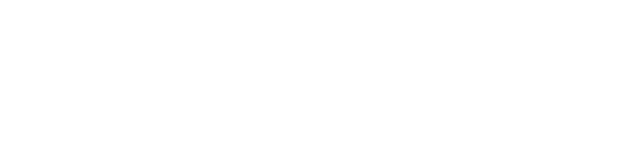
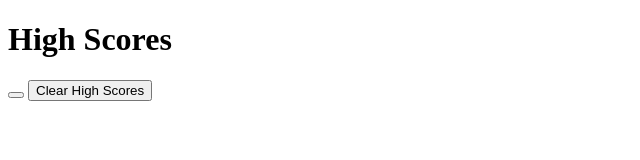
Before and after one commit to jrbeike/Code-Quiz, a plain HTML site: page high-scores.html in a window 1280 px wide. Shown: the whole page, without its empty margins (0-640 px from the left). Drawn offline with Linux system fonts and the light colour scheme.

Commit message:
Update high-scores.html
add buttons

```diff
--- a/high-scores.html
+++ b/high-scores.html
@@ -8,3 +8,13 @@
     <link rel="stylesheet" href="./assets/css/style.css">
     <link rel="stylesheet" href="./assets/css/high-scores.css">
 </head>
+
+<body>
+    <main class="page-content hs-section-wrapper">
+        <h1>High Scores</h1>
+        <div class="scores-entries-wrapper">
+            <button class="btn" id="go-back-btn" type="button"><a href="index.html"></a></button>
+            <button class="btn" id="clear-scores-btn" type="submit">Clear High Scores</button>
+        </div>
+    </main>
+</body>
```
